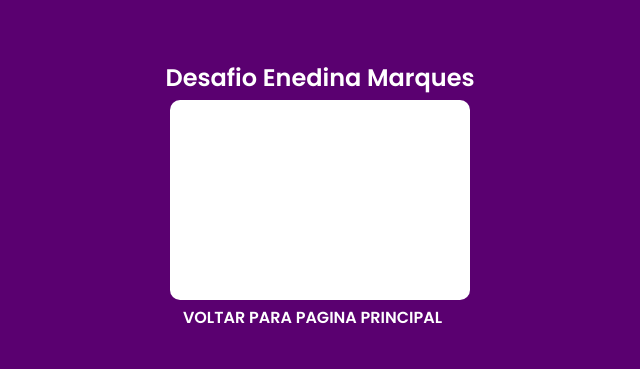
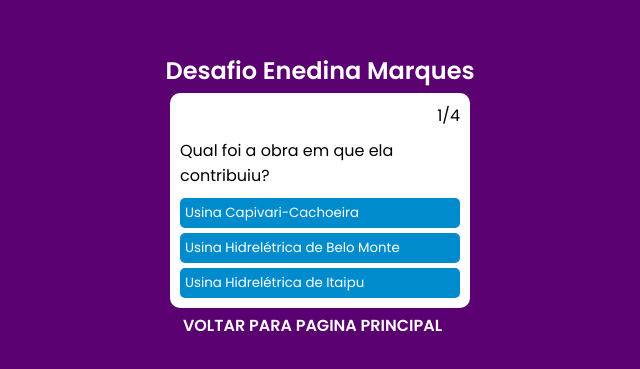
Before and after one commit to Jataiza/Projeto_Final, a plain HTML site: page desafio.html in a window 1280 px wide. Shown: the part 205-574 px from the top of the page, without its empty margins (320-960 px from the left). Drawn offline with Linux system fonts and the light colour scheme; the site is published under a folder, as on GitHub Pages, so addresses that start at the root find nothing.

Commit message:
Update desafio.html

```diff
--- a/desafio.html
+++ b/desafio.html
@@ -27,6 +27,6 @@
   </main>
   <a href="index.html" class="voltar">VOLTAR PARA PAGINA PRINCIPAL</a>
 
-  <script src="/js/script.js" type="module"></script>
+  <script src="js/script.js" type="module"></script>
 </body>
 </html>
```
